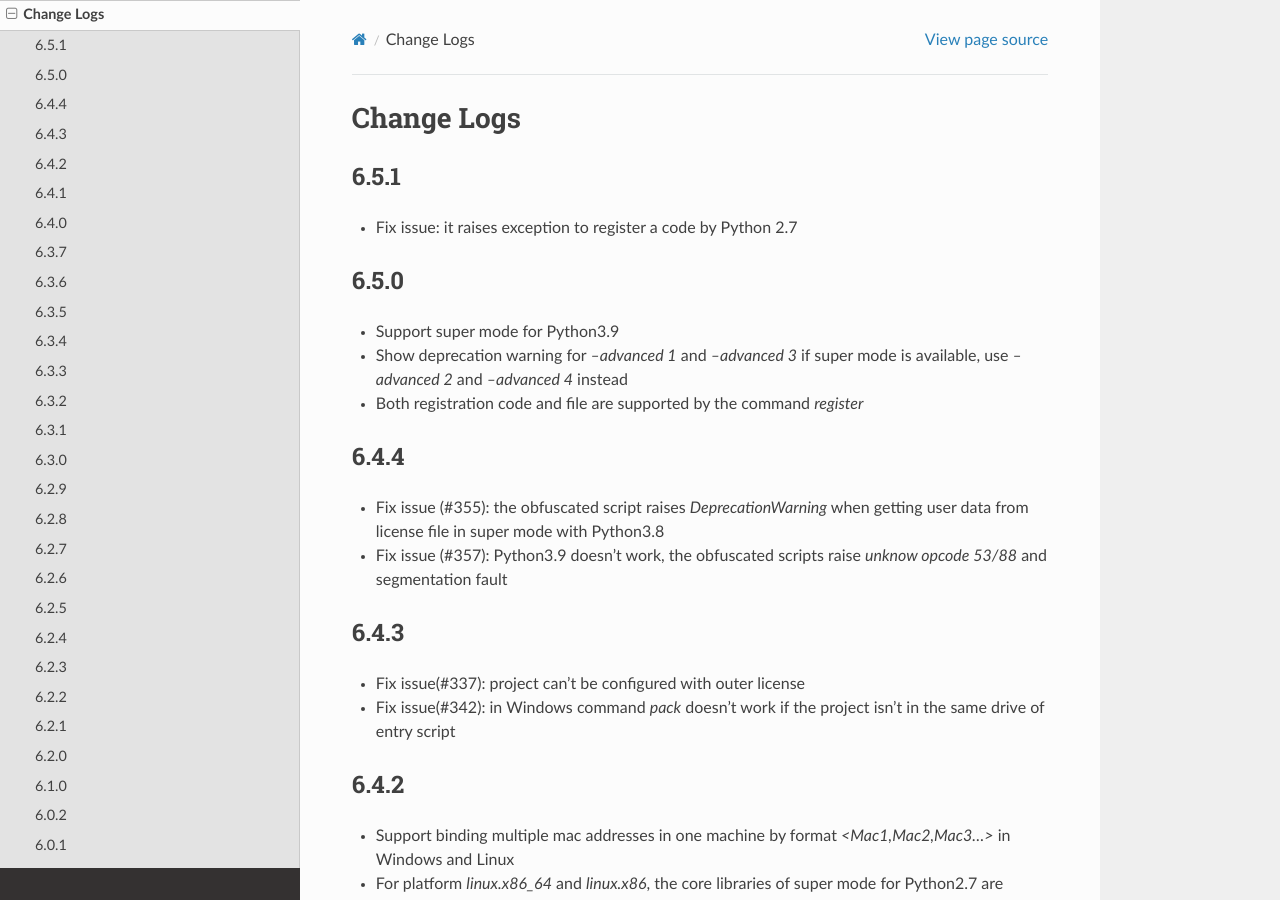
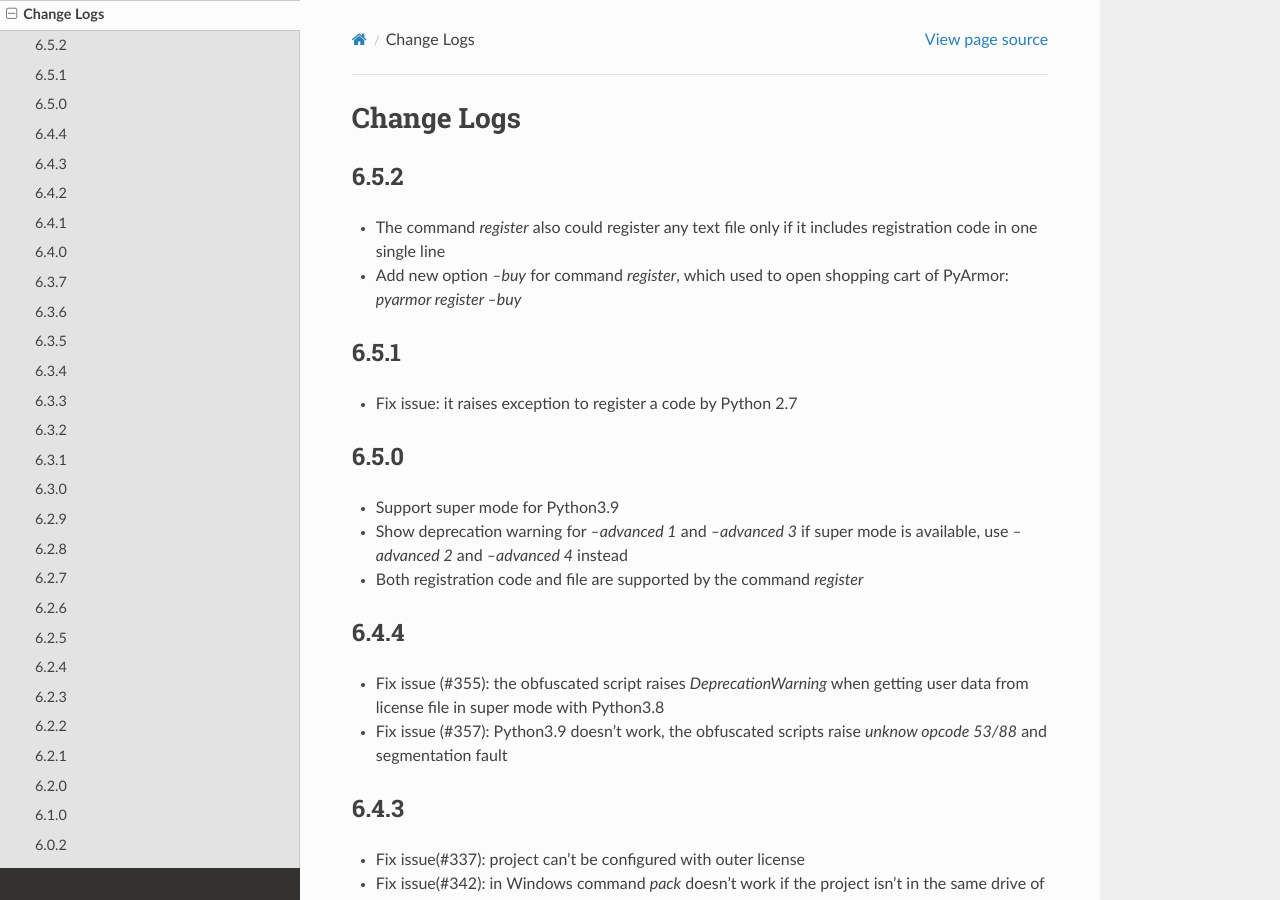
Before and after one commit to dashingsoft/pyarmor, a Sphinx documentation site: the page built from docs/change-logs.rst, in a window 1280 px wide and 900 px high. Built offline with Sphinx 7.4.7 and the Read the Docs theme 2.0.0, drawn with Linux system fonts in a browser that asks for light colours.

Commit message:
Add change logs

```diff
--- a/docs/change-logs.rst
+++ b/docs/change-logs.rst
@@ -2,6 +2,13 @@
 
 Change Logs
 ===========
+
+6.5.2
+-----
+* The command `register` also could register any text file only if it includes
+  registration code in one single line
+* Add new option `--buy` for command `register`, which used to open shopping
+  cart of PyArmor: `pyarmor register --buy`
 
 6.5.1
 -----
```
